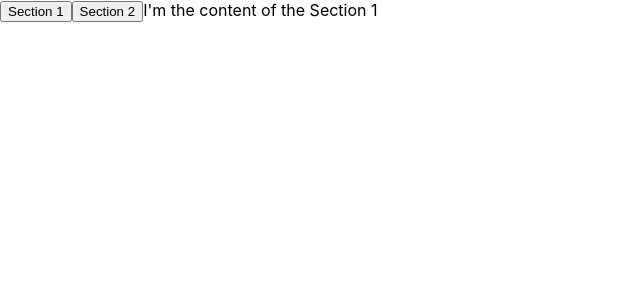
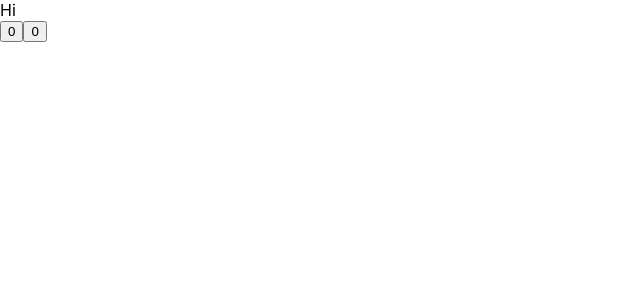
Before and after one commit to noel88/study_react, a React (Create React App) app in the folder react-hooks/: page / in a window 1280 px wide. Shown: the top 300 px of the page, without its empty margins (0-640 px from the left). Built offline with nearby package versions, Linux system fonts and the light colour scheme.

Commit message:
Nomad (React Hooks) - #2.0 Introduction to useEffect

```diff
--- a/react-hooks/src/index.js
+++ b/react-hooks/src/index.js
@@ -1,38 +1,18 @@
-import React, {useState} from 'react';
+import React, {useEffect, useState} from 'react';
 import ReactDOM from 'react-dom';
 import './index.css';
 
 
-const content = [
-    {
-        tab: "Section 1",
-        content: "I'm the content of the Section 1"
-    },
-    {
-        tab: "Section 2",
-        content: "I'm the content of the Section 2"
-    },
-];
-
-const useTabs = (initialTabs, allTabs) => {
-    const [currentIndex, setCurrentIndex] = useState(initialTabs);
-    if(!allTabs || !Array.isArray(allTabs)) {
-        return;
-    }
-    return {
-        currentItem: allTabs[currentIndex],
-        changeItem: setCurrentIndex
-    };
-};
-
 const App = () => {
-    const {currentItem, changeItem} = useTabs(0, content);
+    const sayHello = () => console.log("hello");
+    const [number, setNumber] = useState(0);
+    const [aNumber, setAnumber] = useState(0);
+    useEffect(sayHello, [number]);
     return (
         <div className="App">
-            {content.map((section, index) => (
-                <button onClick={() => changeItem(index)}>{section.tab}</button>
-            ))}
-            {currentItem.content}
+          <div>Hi</div>
+            <button onClick={() => setNumber(number + 1)}>{number}</button>
+            <button onClick={() => setAnumber(aNumber - 1)}>{aNumber}</button>
         </div>
     )
 };
```
Also changed, not shown: 1 other file (tests, documents, lock files or other folders).
